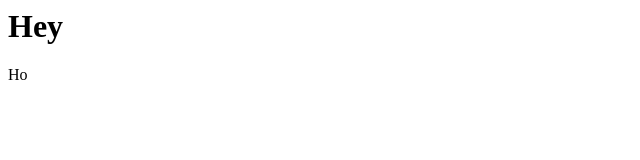
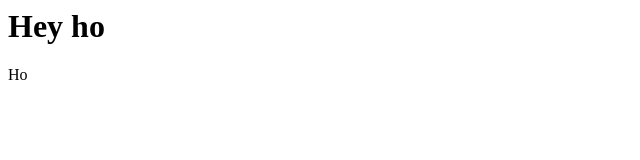
Before and after one commit to CyfrowyTubylec/website, a plain HTML site: page index.html in a window 1280 px wide. Shown: the full height of the page, 0-640 px from the left. Drawn offline with Linux system fonts and the light colour scheme.

Commit message:
Update index.html

```diff
--- a/index.html
+++ b/index.html
@@ -5,7 +5,7 @@
     <title>Document</title>
 </head>
 <body>
-    <h1>Hey</h1>
+    <h1>Hey ho</h1>
     <p>Ho</textarea></p>
 </body>
 </html>
```
